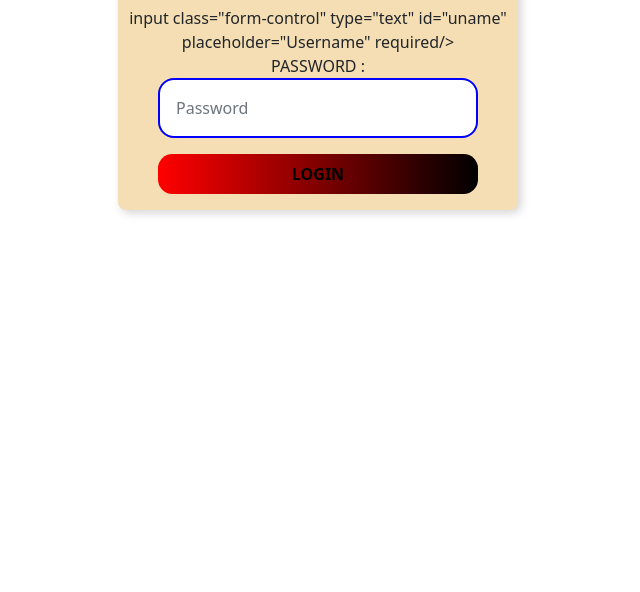
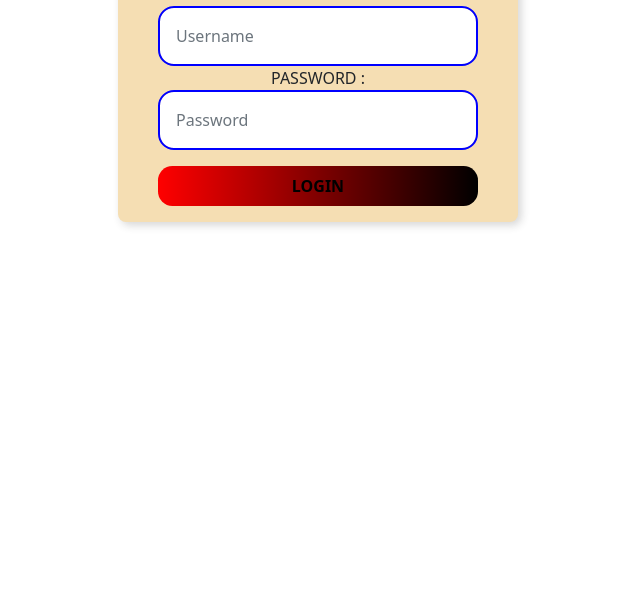
Before and after one commit to HarshaSundaram/TODO, a plain HTML site: page index.html in a window 1280 px wide. Shown: the part 248-840 px from the top of the page, without its empty margins (249-889 px from the left). Drawn offline with nearby package versions, Linux system fonts and the light colour scheme.

Commit message:
index new

```diff
--- a/index.html
+++ b/index.html
@@ -36,7 +36,7 @@
                       </label>
                       <label class="form-group has-float-label">
 
-                      input class="form-control" type="text" id="uname" placeholder="Username" required/>
+                      <input class="form-control" type="text" id="uname" placeholder="Username" required/>
 
                       </label>
 
```
